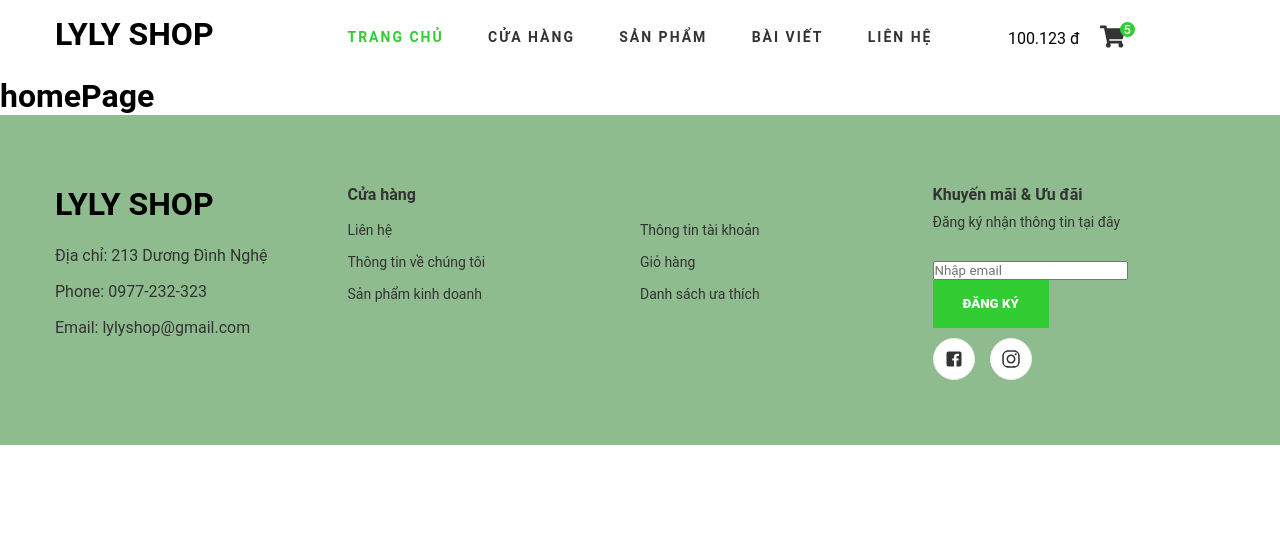
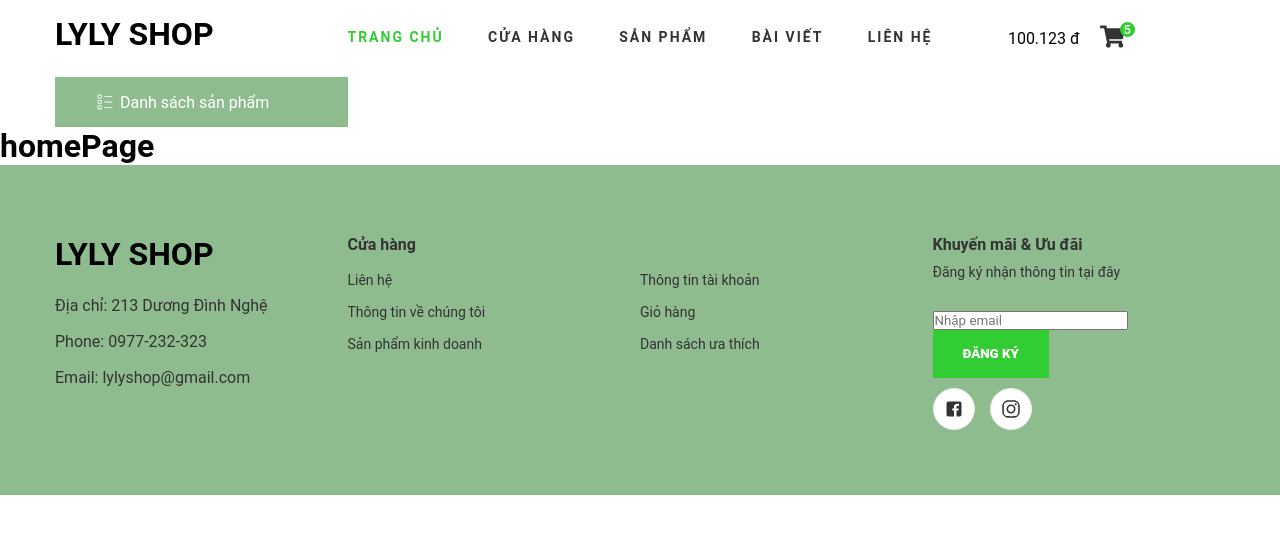
Before and after one commit to DoanLy5120/Shopbanhang, a React (Create React App) app in the folder fe/lylyshop/: page / in a window 1280 px wide. Shown: the top 534 px of the page. Built offline with nearby package versions, Linux system fonts and the light colour scheme.

Commit message:
Danh sách sản phẩm

```diff
--- a/fe/lylyshop/src/pages/user/theme/header/index.js
+++ b/fe/lylyshop/src/pages/user/theme/header/index.js
@@ -3,8 +3,11 @@
 import { Link } from "react-router-dom";
 import { FaShoppingCart } from "react-icons/fa";
 import { ROUTERS } from "utils/router";
+import { CiBoxList } from "react-icons/ci";
 
 function Header() {
+  const [isShow, setIsShow] = useState(false); // chỉ xuất hiện danh sách khi bằng true
+
   const [menus, setMenus] = useState([
     {
       name: "Trang chủ",
@@ -44,6 +47,7 @@
   ]);
 
   return (
+    <>
       <div className="container">
         <div className="row">
           <div className="col-xl-3">
@@ -57,22 +61,17 @@
                 {menus?.map((menu, menuKey) => (
                   <li key={menuKey} className={menuKey === 0 ? "active" : ""}>
                     <Link to={menu?.path}>{menu?.name}</Link>
-                  {
-                    menu.child && (
+                    {menu.child && (
                       <ul className="header__menu_dropdown">
-                            {
-                                menu.child.map((childItem, childKey) => (
+                        {menu.child.map((childItem, childKey) => (
                           <li key={`${menuKey}-${childKey}`}>
                             <Link to={childItem.path}>{childItem.name}</Link>
                           </li>
-                                ))
-                            }
+                        ))}
                       </ul>
-                    )
-                  }
+                    )}
                   </li>
                 ))}
-
               </ul>
             </nav>
           </div>
@@ -93,6 +92,40 @@
           </div>
         </div>
       </div>
+      <div className="container">
+        <div className="row hero__categories_container">
+          <div className="col-lg-3 hero__categories">
+            <div
+              className="hero__categories_all"
+              onClick={() => setIsShow(!isShow)}
+            >
+              <CiBoxList />
+              Danh sách sản phẩm
+            </div>
+            {isShow && (
+              <ul className={isShow ? "" : "hidden"}>
+                <li>
+                  <Link to="">Thịt tươi</Link>
+                </li>
+                <li>
+                  <Link to="">Rau củ</Link>
+                </li>
+                <li>
+                  <Link to="">Trái cây</Link>
+                </li>
+                <li>
+                  <Link to="">Nước trái cây</Link>
+                </li>
+                <li>
+                  <Link to="">Hải sản</Link>
+                </li>
+              </ul>
+            )}
+          </div>
+          <div className="col-lg-9"></div>
+        </div>
+      </div>
+    </>
   );
 }
 
--- a/fe/lylyshop/src/pages/user/theme/header/style.scss
+++ b/fe/lylyshop/src/pages/user/theme/header/style.scss
@@ -105,3 +105,55 @@
         }
     }
 }
+
+.hero__categories{
+    position: relative;
+
+    .hero__categories_all{
+        background: #8fbc8f;
+        padding: 15px 25px 15px 40px;
+        display: flex;
+        align-items: center;
+        cursor: pointer;
+        color: #fff;
+
+
+        svg{
+            font-size: 16px;
+            margin-right: 5px;
+            font-weight: bold;
+            font-size: 20px;
+        }
+    }
+
+    ul{
+        border: 1px solid #ededed;
+        position: absolute;
+        width: 100%;
+        opacity: 1;
+        background: #fff;
+        transition: all 0.2s;
+        li{
+            a{
+                text-decoration: none;
+                background-color: transparent;
+                font-size: 16px;
+                color: #333;
+                line-height: 30px;
+                padding-left: 40px;
+            }
+            list-style: none;
+            &:hover{
+                background: #c5c2c2;
+
+                a{
+                    color: #333;
+                }
+            }
+        }
+
+        &.hidden{
+            opacity: 0;
+        }
+    }
+}
```
Lines whose indentation alone changed are shown as unchanged.
